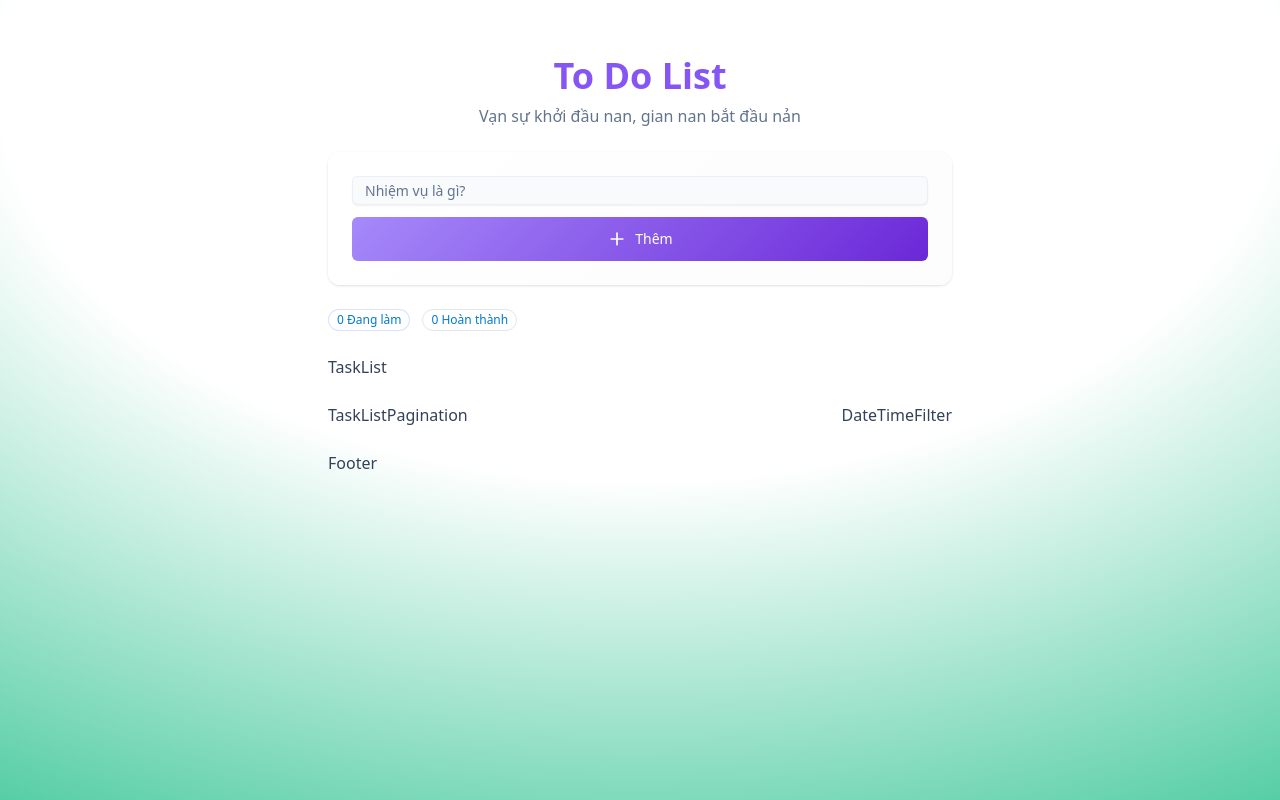
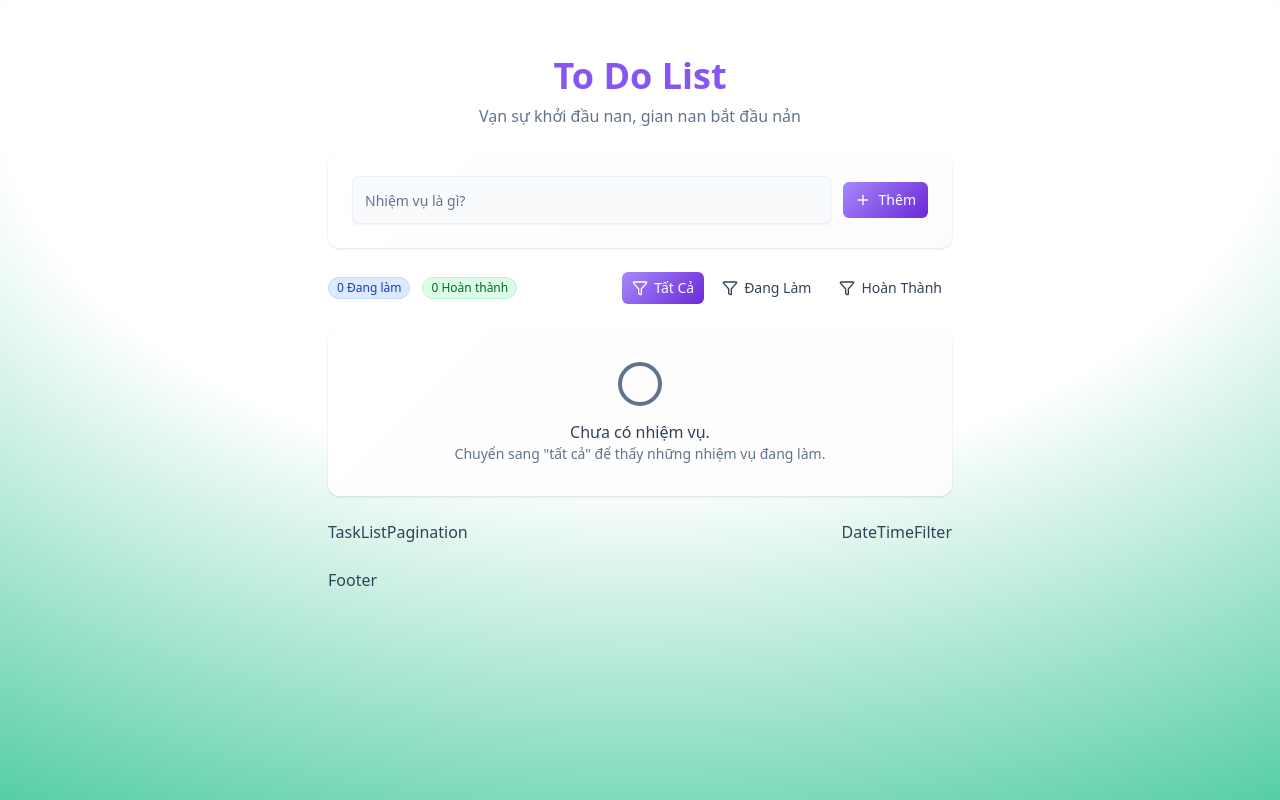
Before and after one commit to kietcvt/ToDoApp, a React (Vite) app in the folder frontend/: page / in a window 1280 px wide. Built offline with nearby package versions, Linux system fonts and the light colour scheme.

Commit message:
thêm TaskCard,TaskEmptyState,chỉnh sủa TaskList

```diff
--- a/frontend/src/components/AddTask.jsx
+++ b/frontend/src/components/AddTask.jsx
@@ -7,18 +7,18 @@
 const AddTask = () => {
   return (
     <Card className="p-6 border-0 bg-gradient-card shadow-custom-lg">
-      <div className="flex flex-col gap-3 sm:flex-box">
+      <div className="flex flex-row gap-3 items-center">
         <Input
           type="text"
           placeholder="Nhiệm vụ là gì?"
-          className="h-12 text-base bg-slate-50 sm:flex-1 border-border/50 focus:border-primary/50 focus:ring-primary/20"
+          className="h-12 text-base bg-slate-50 flex-1 border-border/50 focus:border-primary/50 focus:ring-primary/20"
         />
 
         <Button variant="gradient"
-        size="xl"
-        className="px-6"
+        size="default"
+        className="px-4"
         >
-          <Plus className="size-5"/>
+          <Plus className="size-4"/>
           Thêm
         </Button>
       </div>
--- a/frontend/src/components/StatsAndFilters.jsx
+++ b/frontend/src/components/StatsAndFilters.jsx
@@ -15,13 +15,13 @@
       <div className="flex gap-3">
         <Badge
           variant="secondary"
-          className="bg-white/50 text-accent-foreground border-info/20"
+          className="bg-blue-100 text-blue-800 border-blue-200"
         >
           {activeTaskCount} {FilterType.active}
         </Badge>
         <Badge
           variant="secondary"
-          className="bg-white/50 text-accent-foreground border-sucess/20"
+          className="bg-green-100 text-green-800 border-green-200"
         >
           {completedTasksCount} {FilterType.completed}
         </Badge>
@@ -29,7 +29,7 @@
       {/* Phần filter */}
       <div className="flex flex-row gap-2 sm:flex-row">
         {
-  Object.keys(FilterType).map((type)=>{
+          Object.keys(FilterType).map((type)=>(
             <Button
               key ={type}
               variant = {filter === type? 'gradient':'ghost'}
@@ -39,7 +39,7 @@
             <Filter className="size-4"/>
             {FilterType[type]}
             </Button>
-  })
+          ))
         }
       </div>
     </div>
--- /dev/null
+++ b/frontend/src/components/TaskCard.jsx
@@ -0,0 +1,103 @@
+import React from "react";
+import { Card } from "./ui/card";
+import { Button } from "./ui/button";
+import {
+  Calendar,
+  CheckCircle2,
+  Circle,
+  SquarePen,
+  Trash2,
+} from "lucide-react";
+import { Input } from "./ui/input";
+
+const TaskCard = ({ task, index }) => {
+  let isEditting = false;
+  return (
+    <Card
+      className={cn(
+        "p-4 bg-gradient-card border-0 shadow-custom-md hover:shadow-custom-lg transition-all duration-200 animate-fade-in group",
+        task.status === "complete" && "opacity-75 "
+      )}
+      style={{ animationDelay: `${index * 50}ms` }}
+    >
+      <div className="flex items-center gap-4">
+        {/* nút tròn đánh dấu */}
+        <Button
+          variant="ghost"
+          size="icon"
+          className={cn(
+            "flex-shrink-0 size-8 rounded-full transition-all duration-200",
+            task.status === "complete"
+              ? "text-success hover:text-success/80"
+              : "text-muted-foreground hover:text-primary"
+          )}
+        >
+          {task.status === "complete" ? (
+            <CheckCircle2 className="size-5" />
+          ) : (
+            <Circle className="size-5" />
+          )}
+        </Button>
+        {/* hiển thị và chỉnh sửa tiêu đề */}
+        <div className="flex-1 min-w-0">
+          {isEditting ? (
+            <Input
+              placeholder="Cần phải làm gì?"
+              className="flex-1 h-12 text-base border-border/50 focus:border-primary/50 focus:ring-primary/20"
+              type="text"
+            />
+          ) : (
+            <p
+              className={cn(
+                "text-base transition-all duration-200",
+                task.status === "complete"
+                  ? "line-through text-muted-foreground"
+                  : "text-foreground"
+              )}
+            >
+              {task.title}
+            </p>
+          )}
+          {/* Ngày tạo + hoàn thành */}
+          <div className="flex items-center gap-2 mt-1">
+            <Calendar className="size-3 text-muted-foreground" />
+            <span className="text-xs text-muted-foreground">
+              {new Date(task.createdAt).toLocaleString()}
+            </span>
+            {task.completedAt && (
+              <>
+                <span className="text-xs text-muted-foreground">-</span>
+                <Calendar className="size-3 text-muted-foreground" />
+                <span className="text-xs text-muted-foreground">
+                  {new Date(task.completedAt).toLocaleString}
+                </span>
+              </>
+            )}
+          </div>
+        </div>
+
+        {/* Nút chỉnh và xóa */}
+        <div className="hidden gap-2 group-hover:inline-flex animate-slide-up">
+          {/* edit */}
+          <Button
+            variant="ghost"
+            size="icon"
+            className="flex-shrink-0 transition-colors size-8 text-muted-foreground hover:text-info"
+          >
+            <SquarePen className="size-4" />
+          </Button>
+          {/* Delete */}
+          <Button
+            variant="ghost"
+            size="icon"
+            className="flex-shrink-0 transition-colors size-8 text-muted-foreground hover:text-destructive"
+          >
+            <Trash2 className="size-4" />
+          </Button>
+        </div>
+      </div>
+    </Card>
+  );
+};
+
+export default TaskCard;
--- /dev/null
+++ b/frontend/src/components/TaskEmptyState.jsx
@@ -0,0 +1,33 @@
+import React from "react";
+
+import { Circle } from "lucide-react";
+import { Card } from "./ui/card";
+
+const TaskEmptyState = ({ filter }) => {
+  return (
+    <Card className="p-8 text-center border-0 bg-gradient-card shadow-custom-md">
+      <div className="space-y-3">
+        <Circle className="mx-auto size-12 text-muted-foreground" />
+        <div>
+          <h3 className="font-medium text-foreground">
+            {filter === "active"
+              ? "Không có nhiệm vụ nào đang làm."
+              : filter === "completed"
+              ? "Chưa có nhiệm vụ nào hoàn thành."
+              : "Chưa có nhiệm vụ."}
+          </h3>
+
+          <p className="text-sm text-muted-foreground">
+            {filter === "all"
+              ? "Thêm nhiệm vụ đầu tiên vào để bắt đầu!"
+              : `Chuyển sang "tất cả" để thấy những nhiệm vụ ${
+                  filter === "active" ? "đã hoàn thành." : "đang làm."
+                }`}
+          </p>
+        </div>
+      </div>
+    </Card>
+  );
+};
+
+export default TaskEmptyState;
--- a/frontend/src/components/TaskList.jsx
+++ b/frontend/src/components/TaskList.jsx
@@ -1,9 +1,25 @@
-import React from 'react'
 
-const TaskList = () => {
+import React from "react";
+import TaskEmptyState from "./TaskEmptyState";
+import TaskCard from "./TaskCard";
+
+const TaskList = ({ filteredTasks, filter, handleTaskChanged }) => {
+  if (!filteredTasks || filteredTasks.length === 0) {
+    return <TaskEmptyState filter={filter} />;
+  }
+
   return (
-    <div>TaskList</div>
-  )
-}
+    <div className="space-y-3">
+      {filteredTasks.map((task, index) => (
+        <TaskCard
+          key={task._id ?? index}
+          task={task}
+          index={index}
+          handleTaskChanged={handleTaskChanged}
+        />
+      ))}
+    </div>
+  );
+};
 
-export default TaskList
+export default TaskList;
```
Lines whose indentation alone changed are shown as unchanged.
